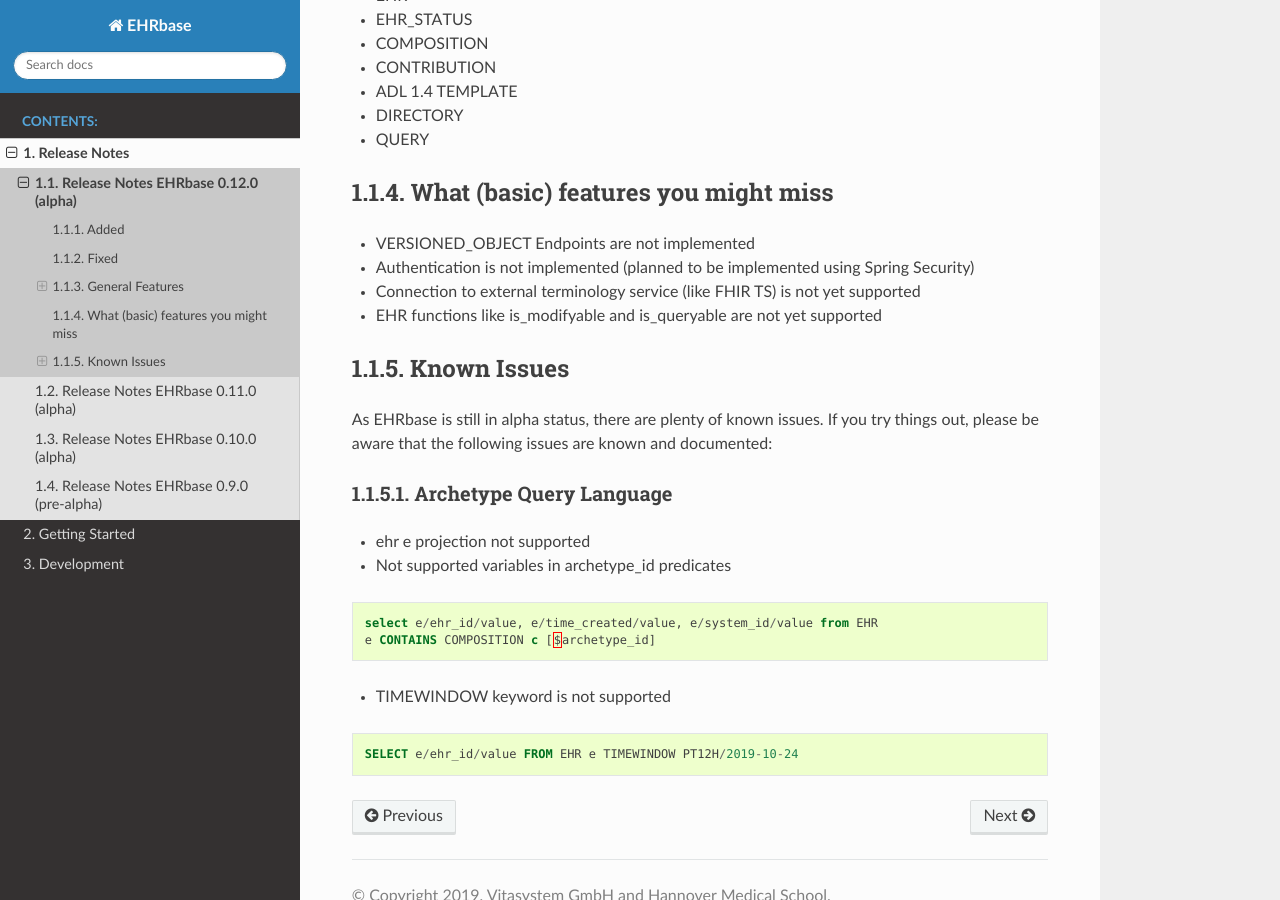
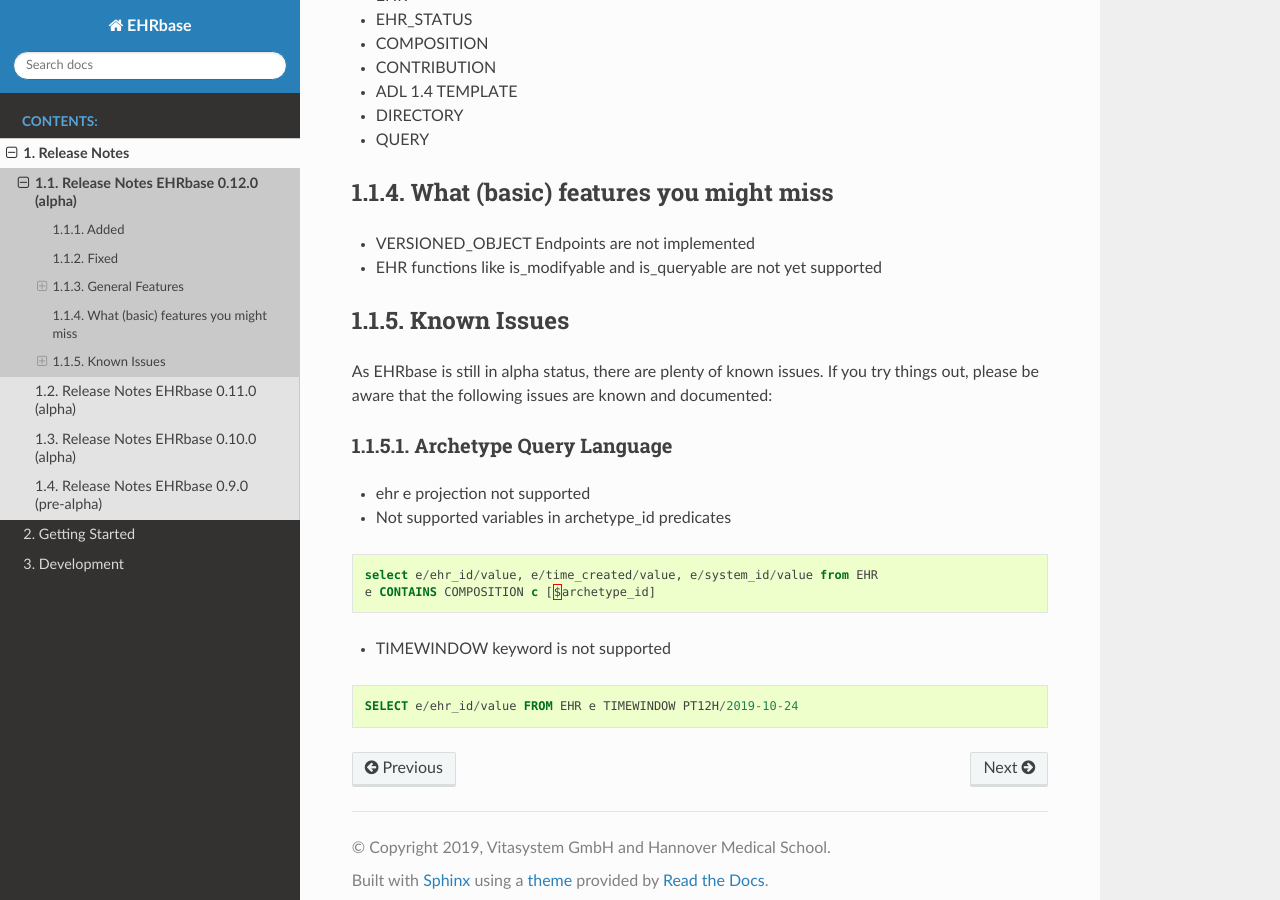
Before and after one commit to ehrbase/documentation, a Sphinx documentation site: the page built from source/01_release_notes/0120.rst, in a window 1280 px wide and 900 px high, scrolled down 1822 px. Built offline with Sphinx 7.4.7 and the Read the Docs theme 2.0.0, drawn with Linux system fonts in a browser that asks for light colours; formulas are drawn with MathJax 3; pages that are not in the unit, such as notebooks, are missing from menus.

Commit message:
Update 0120.rst
removed missing features

```diff
--- a/source/01_release_notes/0120.rst
+++ b/source/01_release_notes/0120.rst
@@ -72,8 +72,6 @@
 What (basic) features you might miss
 **********************************
 - VERSIONED_OBJECT Endpoints are not implemented
-- Authentication is not implemented (planned to be implemented using Spring Security)
-- Connection to external terminology service (like FHIR TS) is not yet supported
 - EHR functions like is_modifyable and is_queryable are not yet supported
 
 Known Issues
```
